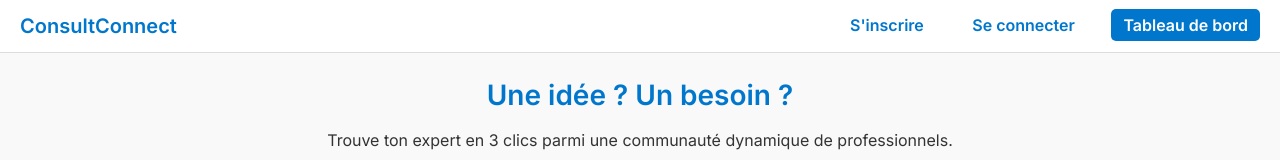
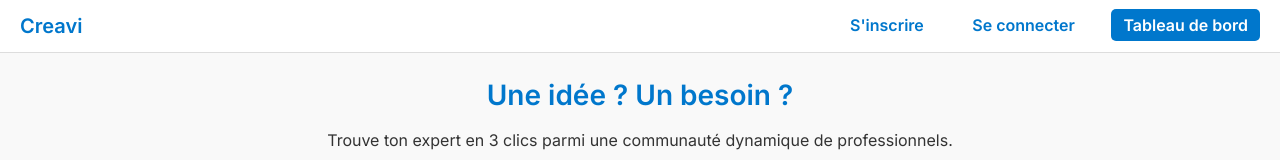
Before and after one commit to nonotoooo/v.2-site, a plain HTML site: page index.html in a window 1280 px wide. Shown: the top 160 px of the page. Drawn offline with Linux system fonts and the light colour scheme.

Commit message:
Update index.html

```diff
--- a/index.html
+++ b/index.html
@@ -3,7 +3,7 @@
 <head>
   <meta charset="UTF-8" />
   <meta name="viewport" content="width=device-width, initial-scale=1" />
-  <title>ConsultConnect</title>
+  <title>Creavi</title>
   <link href="https://fonts.googleapis.com/css2?family=Inter:wght@400;600&display=swap" rel="stylesheet" />
   <link rel="stylesheet" href="style.css" />
   <style>
@@ -168,7 +168,7 @@
 </head>
 <body>
   <header>
-    <a href="index.html" class="logo">ConsultConnect</a>
+    <a href="index.html" class="logo">Creavi</a>
     <nav class="nav">
       <a href="inscription.html">S'inscrire</a>
       <a href="connexion.html">Se connecter</a>
```
